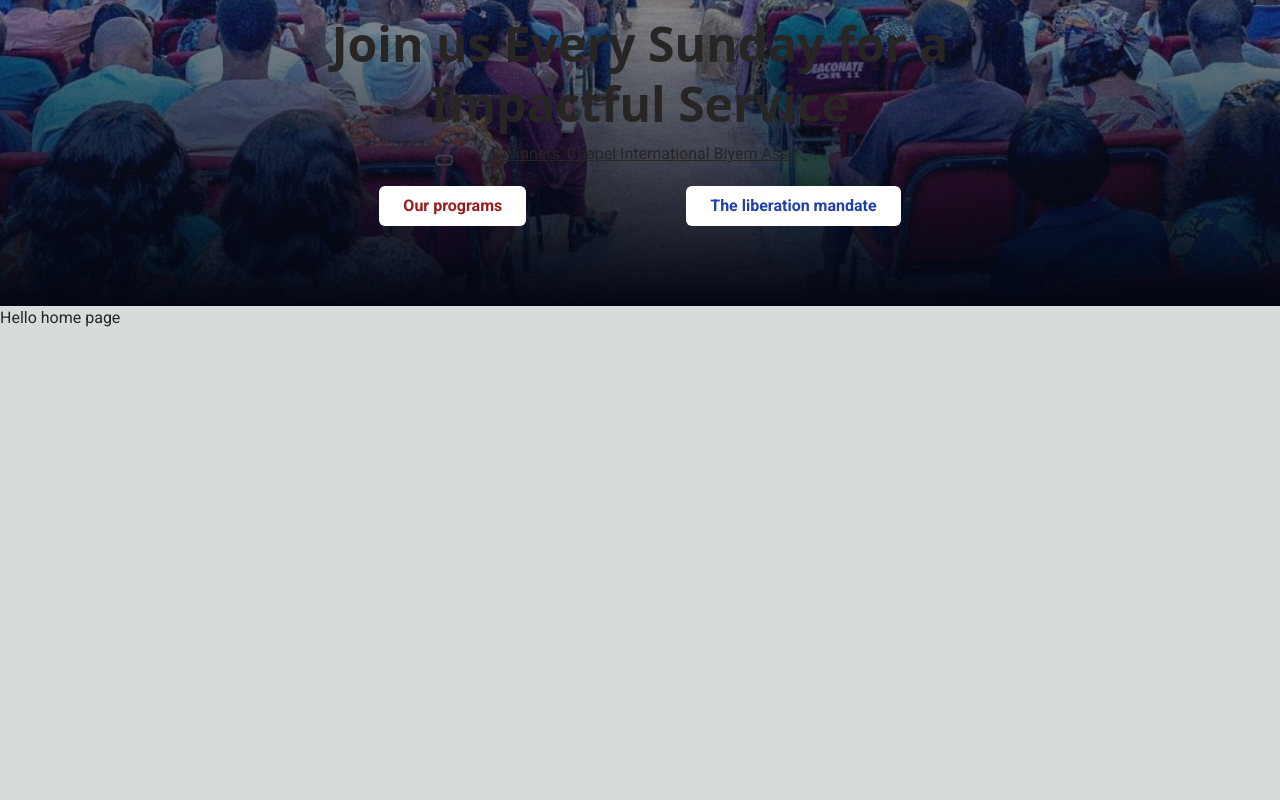
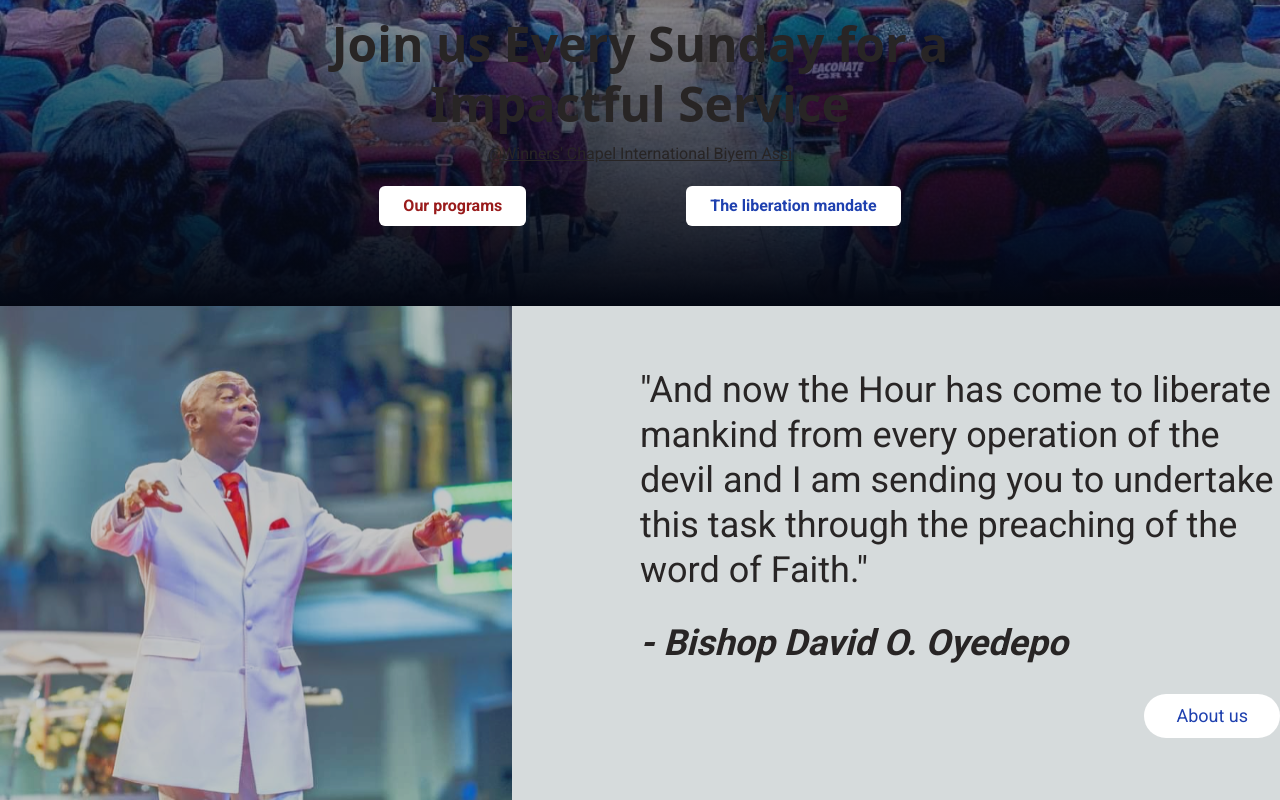
Before and after one commit to carrington-115/wci-biyem-assi, a Next.js app: page / in a window 1280 px wide. Shown: the part 334-1134 px from the top of the page. Before the commit the page ends 800 px from the top, so only its background shows below. Built offline with nearby package versions, Linux system fonts and the light colour scheme.

Commit message:
added the mandate and home winner image built the mandate section of the home page

```diff
--- a/src/app/page.tsx
+++ b/src/app/page.tsx
@@ -1,5 +1,6 @@
 "use client";
 import TopPageComponent from "@/components/TopPageComponent";
+import Mandate from "@/components/home-components/Mandate";
 import { useRouter } from "next/navigation";
 
 export default function Home() {
@@ -33,7 +34,7 @@ export default function Home() {
           </div>
         }
       />
-      <h2>Hello home page</h2>
+      <Mandate />
     </main>
   );
 }
--- /dev/null
+++ b/src/components/home-components/Mandate.tsx
@@ -0,0 +1,34 @@
+"use client";
+
+import { useRouter } from "next/navigation";
+
+export default function Mandate() {
+  const router = useRouter();
+  return (
+    <section className="w-full container box-border flex justify-between items-center">
+      <div className="w-2/5 box-border">
+        <img
+          src="/images/home-mandate-image.svg"
+          alt="mandate image"
+          className="w-full"
+        />
+      </div>
+      <div className="w-1/2 flex flex-col items-start gap-7">
+        <blockquote className="font-medium text-4xl inline-flex flex-col leading-tight gap-7">
+          "And now the Hour has come to liberate mankind from every operation of
+          the devil and I am sending you to undertake this task through the
+          preaching of the word of Faith."
+          <strong>
+            <em>- Bishop David O. Oyedepo</em>
+          </strong>
+        </blockquote>
+        <button
+          onClick={() => router.push("/aboutus")}
+          className="bg-white text-blue-800 text-lg font-medium px-8 py-2 rounded-full self-end hover:font-bold"
+        >
+          About us
+        </button>
+      </div>
+    </section>
+  );
+}
```
Also changed, not shown: public/images/home-mandate-image.svg (added), public/images/home-winner-image.svg (added).
